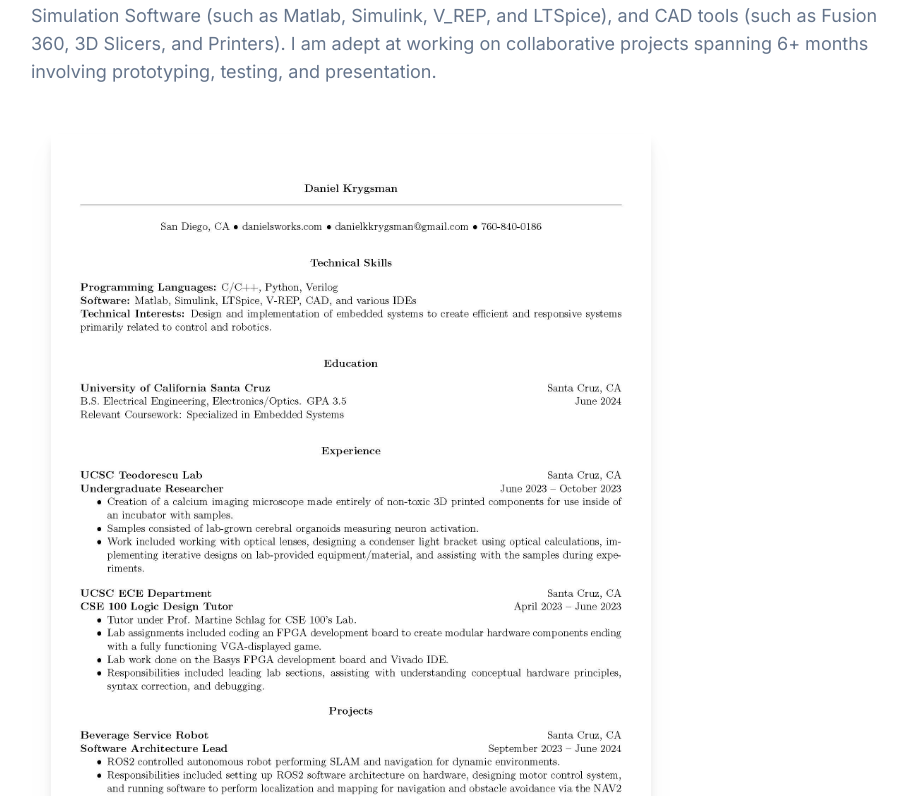
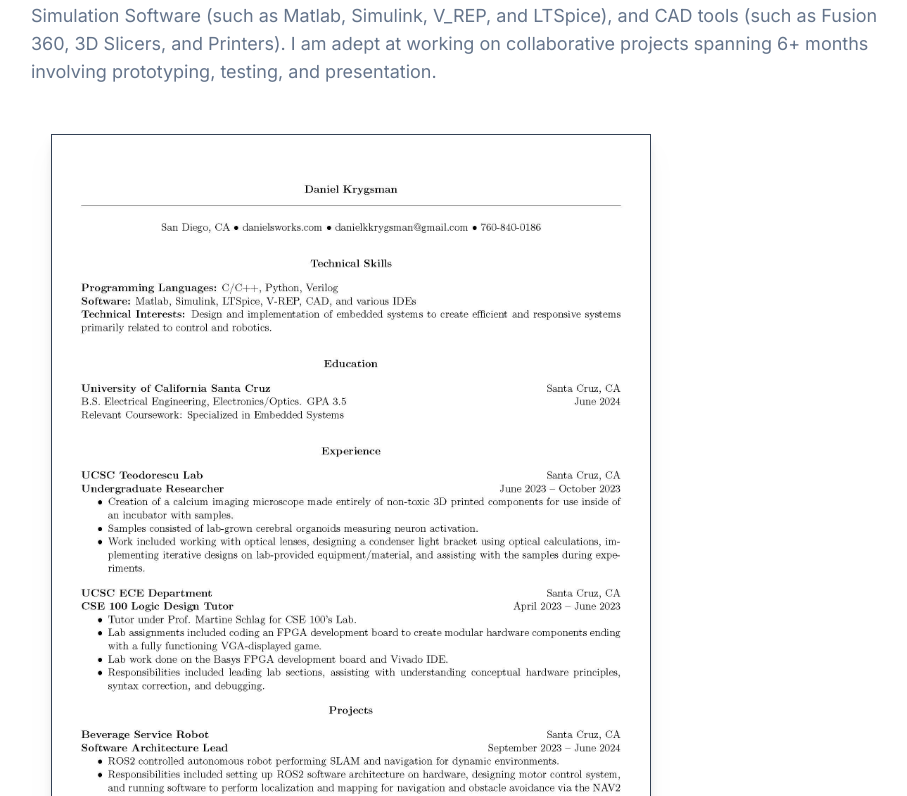
Before and after one commit to dkrygsman/danielsworks, a Next.js app: page /about in a window 1280 px wide. Shown: the part 504-1300 px from the top of the page, without its empty margins (289-1196 px from the left). Built offline with nearby package versions, Linux system fonts and the light colour scheme; no server answers.

Commit message:
adding boreder

```diff
--- a/components/MyResumePic.tsx
+++ b/components/MyResumePic.tsx
@@ -4,7 +4,7 @@ export default function MyResumePic() {
     return (
         <section className="w-full mx-auto">
             <Image
-                className=" drop-shadow-xl shadow-black mx-auto mt-8"
+                className="border border-slate-700 drop-shadow-xl shadow-black mx-auto mt-8"
                 src="/images/resume_9_26_2024_JPEG.jpg"
                 width={600}
                 height={600}
```
